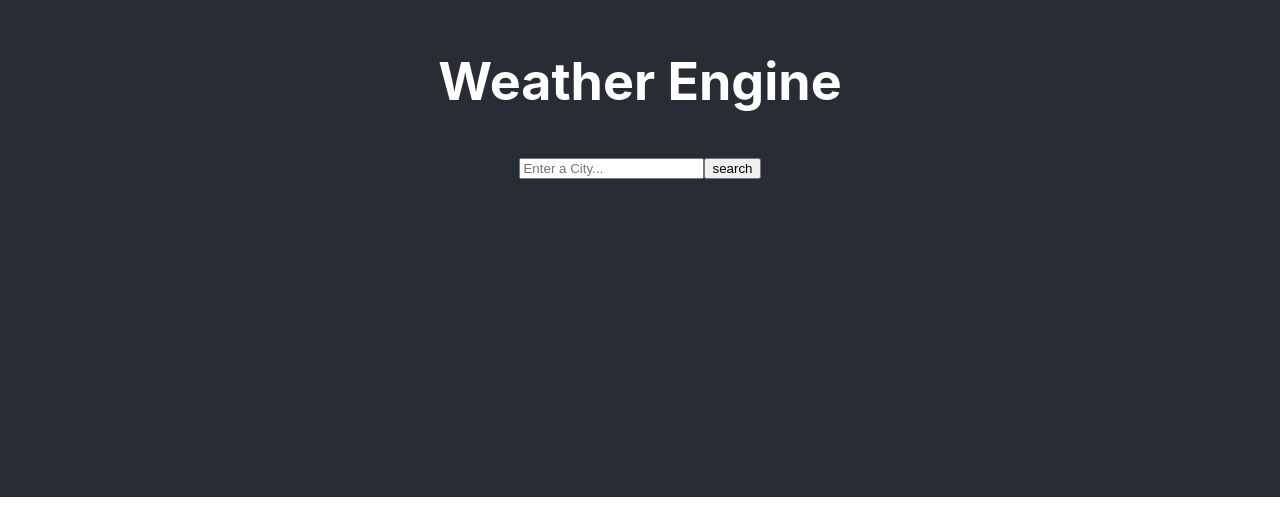
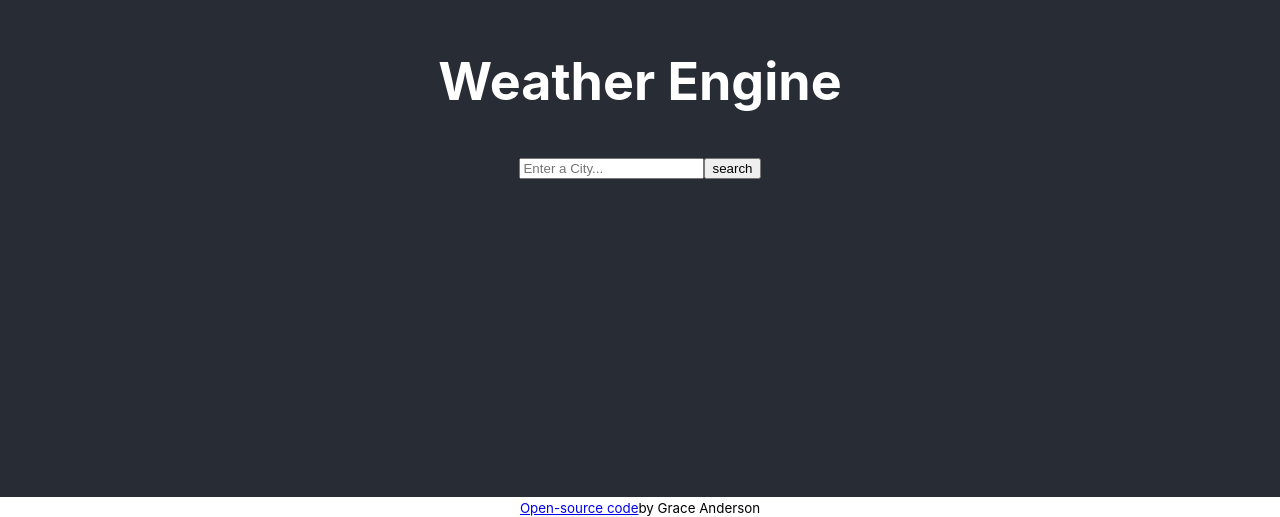
Before and after one commit to andersongrace/weather-app-react, a React (Create React App) app: page / in a window 1280 px wide. Shown: the part 303-820 px from the top of the page. Built offline with nearby package versions, Linux system fonts and the light colour scheme.

Commit message:
added github link

```diff
--- a/src/App.js
+++ b/src/App.js
@@ -12,7 +12,12 @@ function App() {
       </h1>
       <Weather city="Dallas" />
       </header>
-    </div>
+
+    <div class="note"><small><a href="https://github.com/andersongrace/vanilla-weather-app" target="_blank">Open-source
+        code</a>
+      by Grace Anderson</small>
+  </div>
+  </div>
   );
 }
 
```
